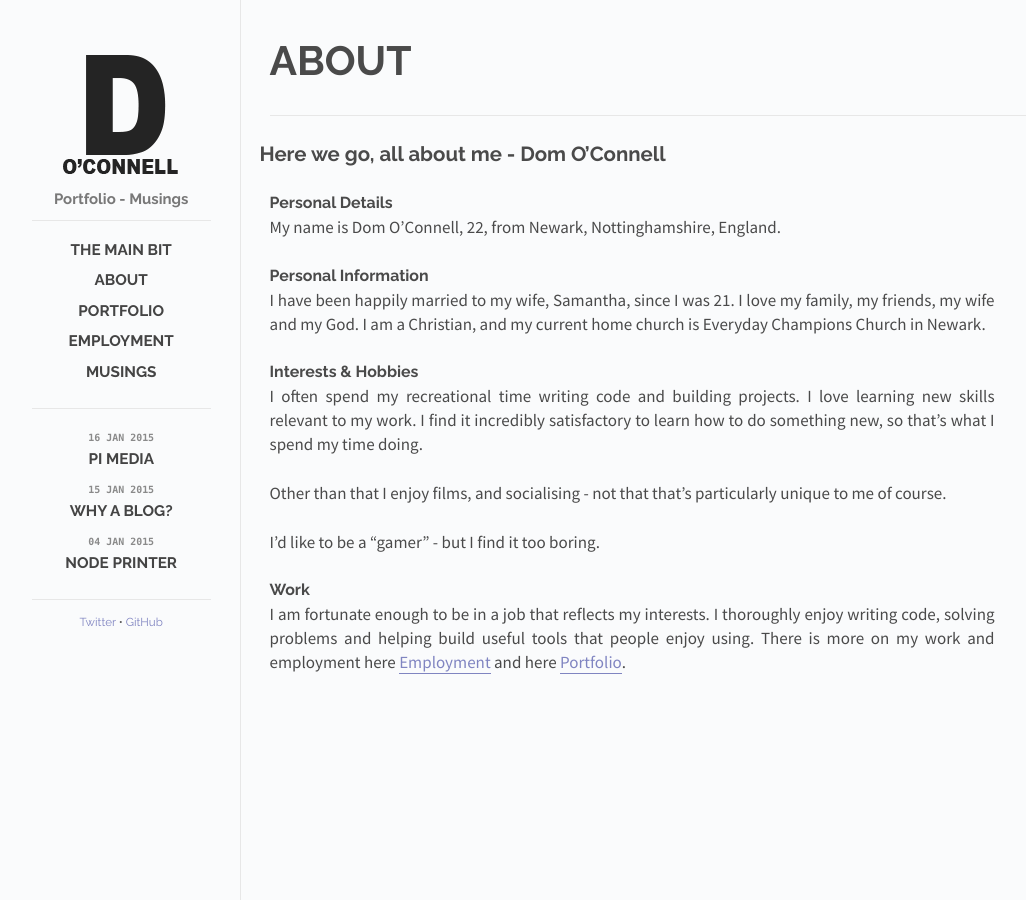
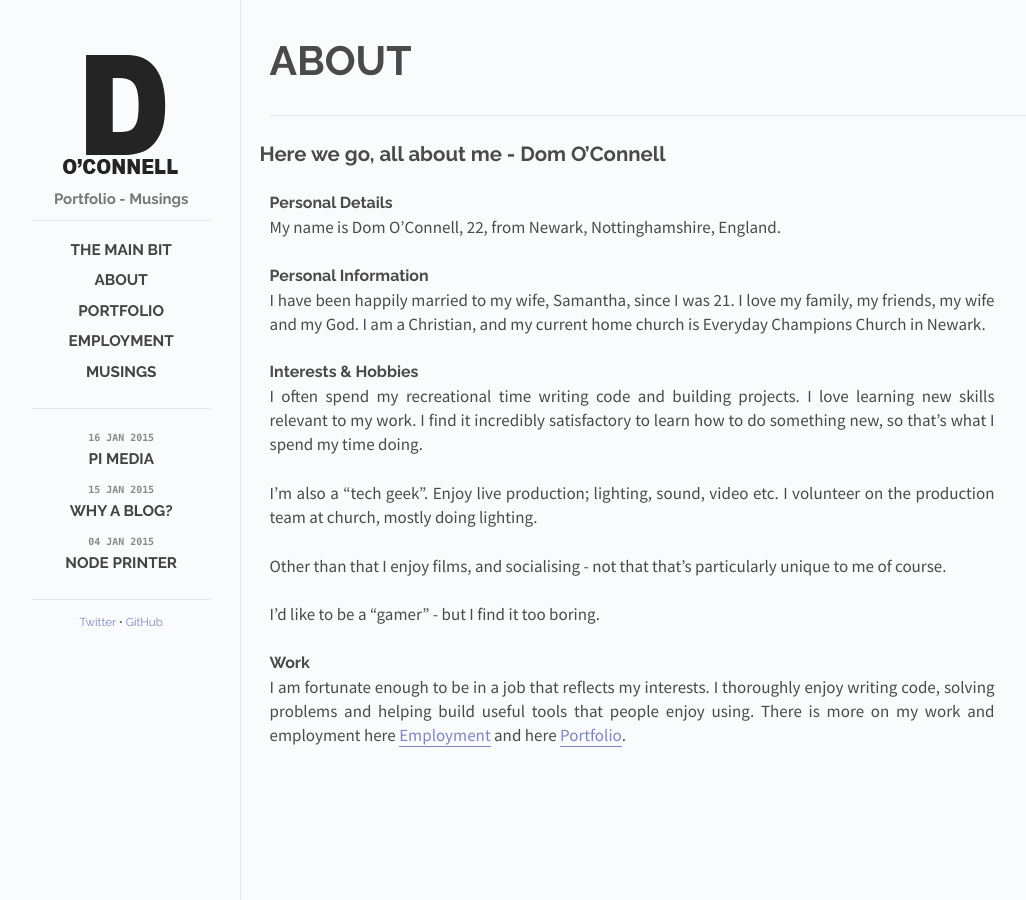
Before and after one commit to domoconnell/domoconnell.github.io, a Jekyll site: the page built from about.md, in a window 1280 px wide. Shown: the whole page, without its empty margins (118-1144 px from the left). Built offline with Jekyll 4.4.1, drawn with Linux system fonts in a browser that asks for light colours.

Commit message:
update about

```diff
--- a/about.md
+++ b/about.md
@@ -16,6 +16,8 @@ I have been happily married to my wife, Samantha, since I was 21. I love my fami
 ###Interests & Hobbies
 I often spend my recreational time writing code and building projects. I love learning new skills relevant to my work. I find it incredibly satisfactory to learn how to do something new, so that's what I spend my time doing.
 
+I'm also a "tech geek". Enjoy live production; lighting, sound, video etc. I volunteer on the production team at church, mostly doing lighting.
+
 Other than that I enjoy films, and socialising - not that that's particularly unique to me of course.
 
 I'd like to be a "gamer" - but I find it too boring.
```
Also changed, not shown: 1 other file.
